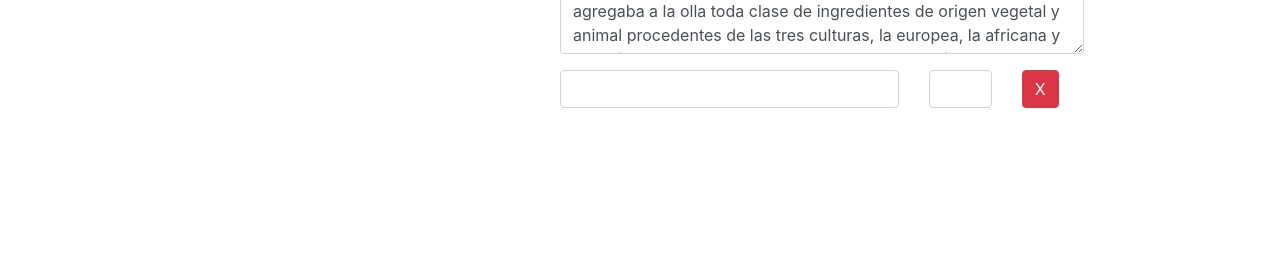
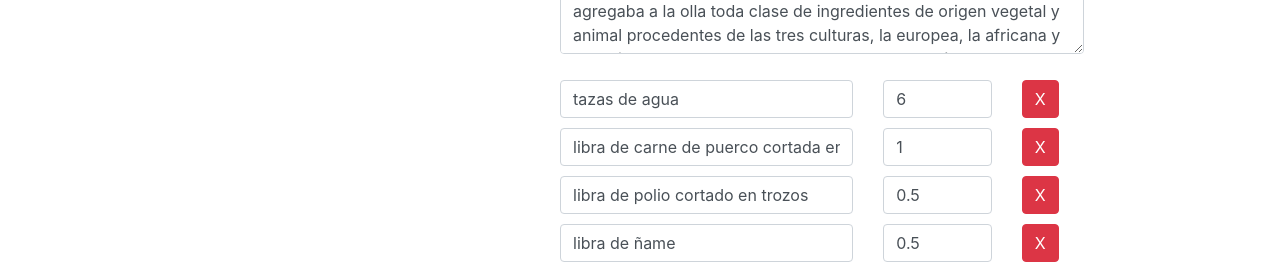
Before and after one commit to ArielPrez/Recipe-Store, an Angular app: page /recipes/1/edit in a window 1280 px wide. Shown: the part 510-780 px from the top of the page. Built offline with nearby package versions, Linux system fonts and the light colour scheme.

Commit message:
Adding Ingredient Controls to a Form Array

```diff
--- a/src/app/recipes/recipe-edit/recipe-edit.component.html
+++ b/src/app/recipes/recipe-edit/recipe-edit.component.html
@@ -48,14 +48,19 @@
           </div>
         </div>
       </div>
-      <div class="row">
+      <div class="row" formArrayName="ingredients">
         <div class="col-md-12">
-          <div class="row">
-            <div class="col-md-8">
-              <input type="text" class="form-control">
+          <div class="row"
+                *ngFor="let ingredientCtrl of controls; let i=index"
+                [formGroupName]="i"
+                style="margin-top: 10px;" >
+            <div class="col-md-7">
+              <input type="text" class="form-control"
+                    formControlName="name">
             </div>
-            <div class="col-md-2">
-              <input type="number" class="form-control">
+            <div class="col-md-3">
+              <input type="number" class="form-control"
+                    formControlName="amount">
             </div>
             <div class="col-md-2">
               <button type="button" class="btn btn-danger">X</button>
--- a/src/app/recipes/recipe-edit/recipe-edit.component.ts
+++ b/src/app/recipes/recipe-edit/recipe-edit.component.ts
@@ -1,7 +1,7 @@
 import { RecipeService } from './../recipe.service';
 import { Component, OnInit } from '@angular/core';
 import { ActivatedRoute, Params } from '@angular/router';
-import { FormGroup, FormControl } from '@angular/forms';
+import { FormGroup, FormControl, FormArray } from '@angular/forms';
 
 @Component({
   selector: 'app-recipe-edit',
@@ -35,19 +35,35 @@ export class RecipeEditComponent implements OnInit {
     let recName = '';
     let recImgPath = '';
     let recDescrip = '';
+    const recIngredients = new FormArray([]);
 
     if (this.editMode) {
       const recipe = this.recipeService.getRecipe(this.id);
       recName = recipe.name;
       recImgPath = recipe.imagePath;
       recDescrip = recipe.description;
+      if (recipe['ingredients']) {
+        for (const i of recipe.ingredients) {
+          recIngredients.push(
+            new FormGroup({
+              'name': new FormControl(i.name),
+              'amount': new FormControl(i.amount)
+            })
+          );
+        }
+      }
     }
 
     this.recipeForm = new FormGroup({
       'name': new FormControl(recName),
       'imgPath': new FormControl(recImgPath),
-      'description': new FormControl(recDescrip)
+      'description': new FormControl(recDescrip),
+      'ingredients': recIngredients
     });
   }
 
+  get controls() { // a getter!
+    return (<FormArray>this.recipeForm.get('ingredients')).controls;
+  }
+
 }
```
